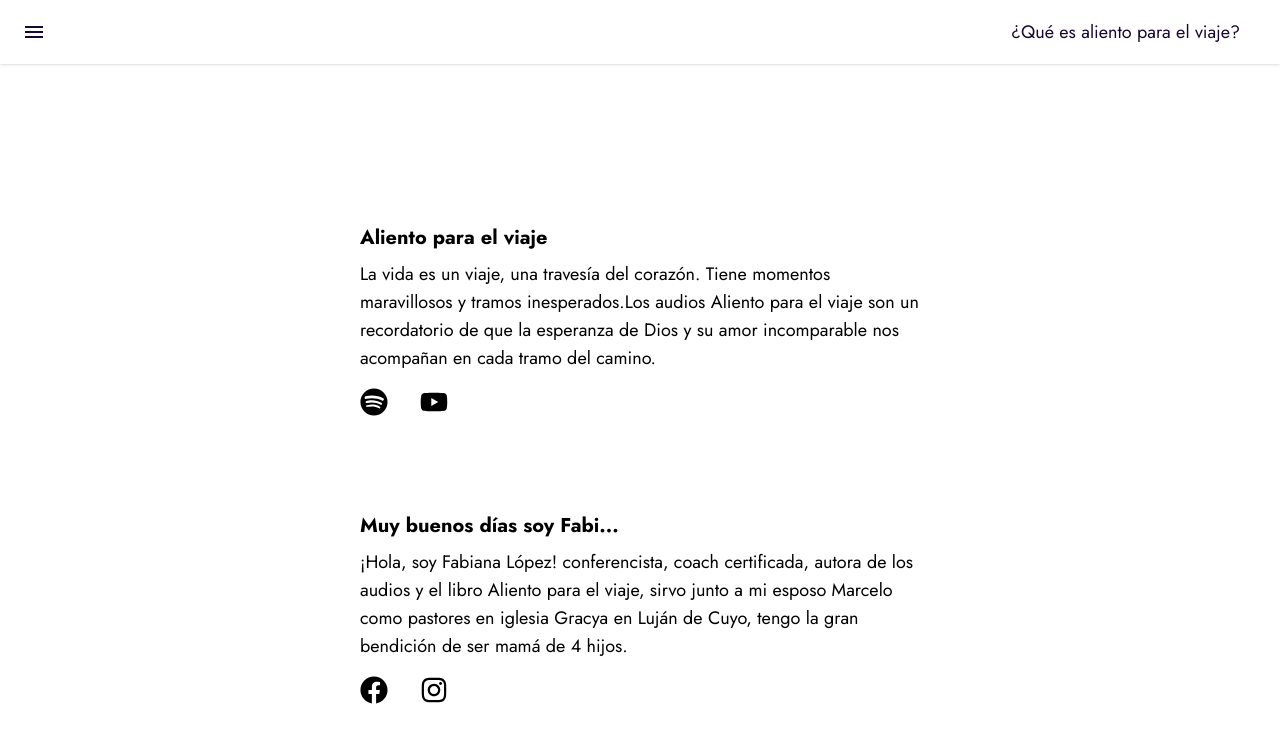
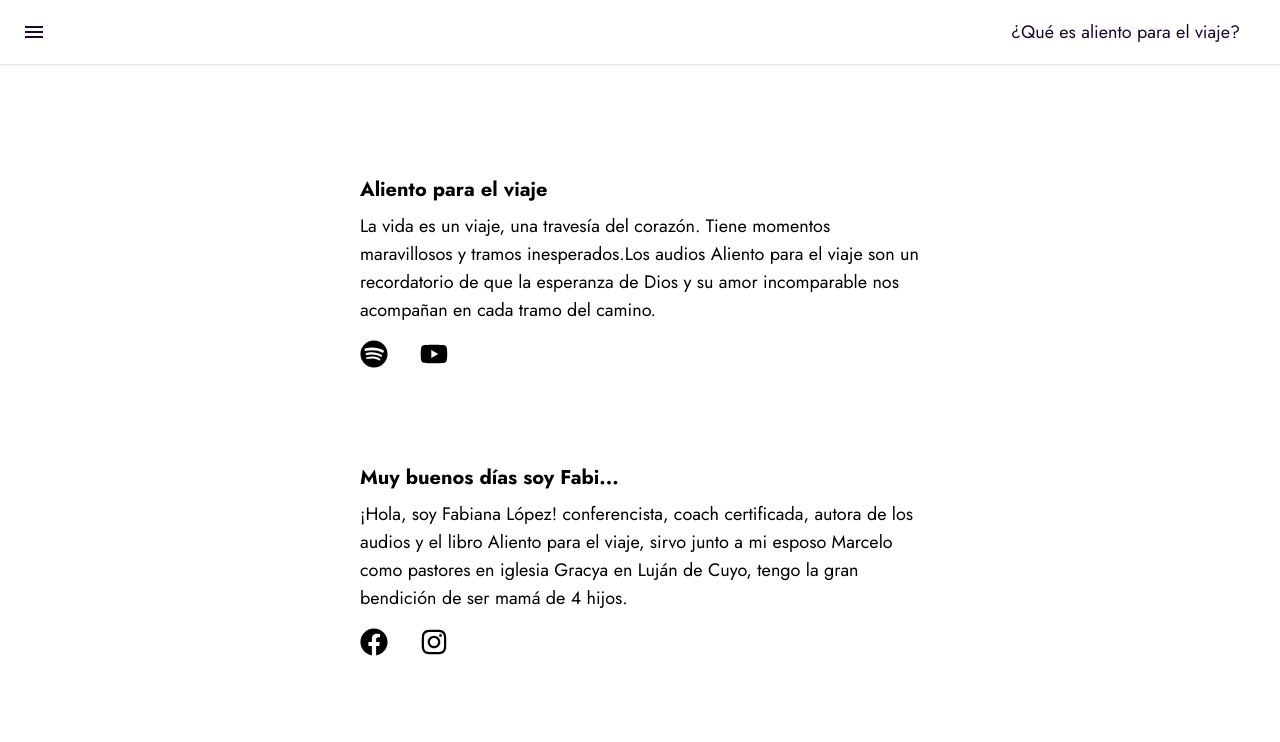
Before and after one commit to gastonivanfrasca/aliento-para-el-viaje, a Next.js app: page /about-author in a window 1280 px wide. Shown: the top 742 px of the page. Built offline with nearby package versions, Linux system fonts and the light colour scheme.

Commit message:
fixed styles

```diff
--- a/app/about-author/page.tsx
+++ b/app/about-author/page.tsx
@@ -4,7 +4,7 @@ import PageTitleSetter from '@/components/common/PageTitleSetter';
 
 const AboutAuthor = () => {
     return (
-        <div className="flex p-10 flex-col justify-center items-start flex-shrink-0 gap-8 w-11/12 h-full m-auto md:w-1/2 md:mt-8">
+        <div className="flex p-10 flex-col justify-center items-start gap-8 h-full m-auto md:w-1/2 md:mt-8">
             <Information
                 title="Aliento para el viaje"
                 description="La vida es un viaje, una travesía del corazón. Tiene momentos maravillosos y tramos inesperados.Los audios Aliento para el viaje son un recordatorio de que la esperanza de Dios y su amor incomparable nos acompañan en cada tramo del camino."
--- a/components/pages/Home/TranscriptionDialog/index.tsx
+++ b/components/pages/Home/TranscriptionDialog/index.tsx
@@ -17,7 +17,7 @@ const DialogTranscription = ({ transcription, title }: { transcription: string,
             <DialogTrigger
                 className="text-white p-2 bg-gradient-to-r from-primary to-primaryLight rounded-md"
             > <div className="flex flex-row items-center gap-2" onClick={() => va.track('reads audio')}><IoMdBook />Leer audio</div></DialogTrigger>
-            <DialogContent className="overflow-scroll bg-white m-0 max-w-[99%] max-h-[99vh] border-none shadow-md md:w-screen" style={{ borderBottom: "5px solid white", borderTop: "5px solid white" }}>
+            <DialogContent className="overflow-scroll bg-white m-0 max-w-[99%] max-h-[96vh] border-none shadow-md md:w-screen" style={{ borderBottom: "5px solid white", borderTop: "5px solid white" }}>
                 <DialogHeader>
                     <DialogTitle className="p-2 text-xl text-left font-bold">{title}</DialogTitle>
                     <DialogDescription className="p-2 text-lg text-left md:p-8 md:px-40 font-normal">
```
